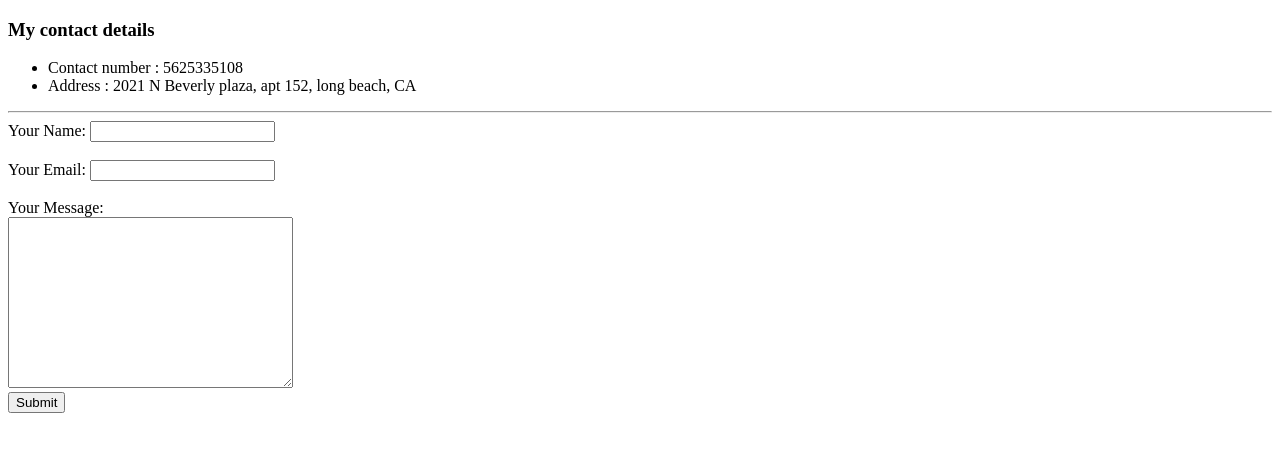
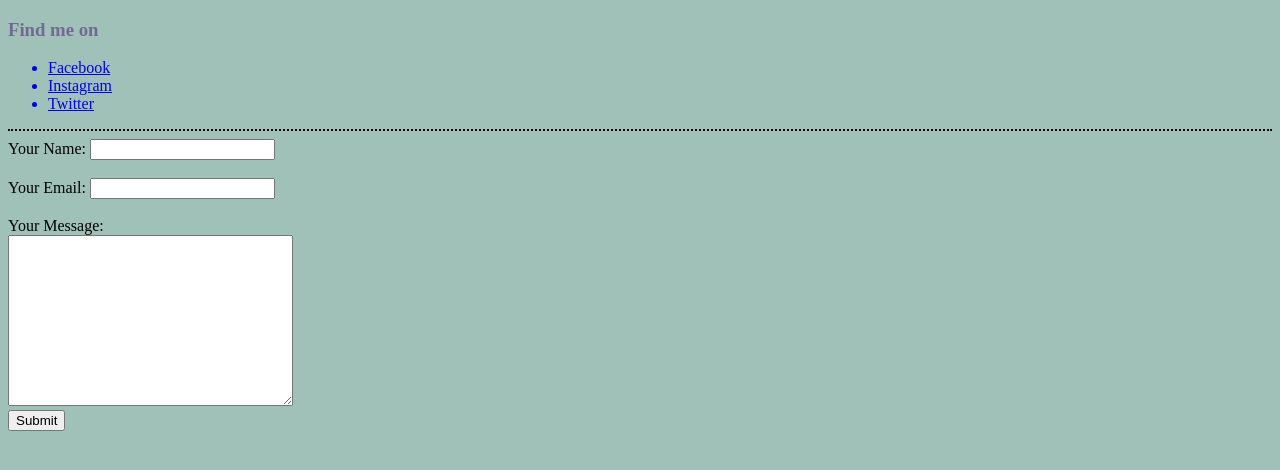
Before and after one commit to rishitha-pericherla95/htmlWebsite, a plain HTML site: page contactme.html in a window 1280 px wide. Drawn offline with Linux system fonts and the light colour scheme.

Commit message:
Update contactme.html

```diff
--- a/contactme.html
+++ b/contactme.html
@@ -3,12 +3,15 @@
   <head>
     <meta charset="utf-8">
     <title>My contact details</title>
-    <h3>My contact details</h3>
+    <h3>Find me on</h3>
+    <link rel="stylesheet" href="css/styles.css">
  </head>
   <body>
     <ul>
-      <li>Contact number : 5625335108</li>
-      <li>Address : 2021 N Beverly plaza, apt 152, long beach, CA</li>
+    <a href="https://www.facebook.com/rishitha.pericherla"><li>Facebook</li></a>
+    <a href="https://www.instagram.com/rishithapericherla/"><li>Instagram</li></a>
+     <a href="https://twitter.com/rishithaperich1"><li>Twitter</li></a>
+
     </ul>
     <hr>
     <form class="" action="mailto:pericherla.rishitha@gmail.com" method="post" enctype="text/plain">
```
